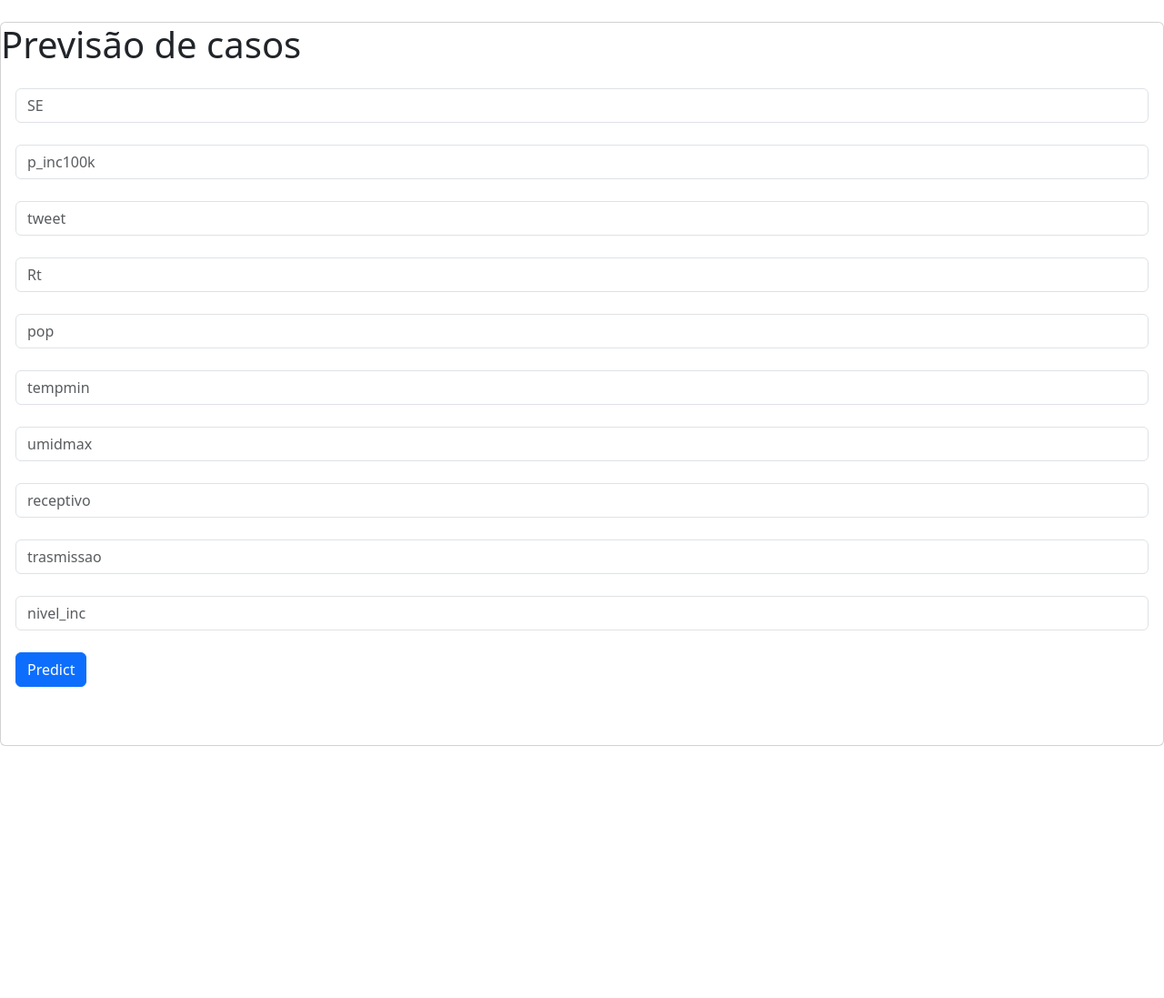
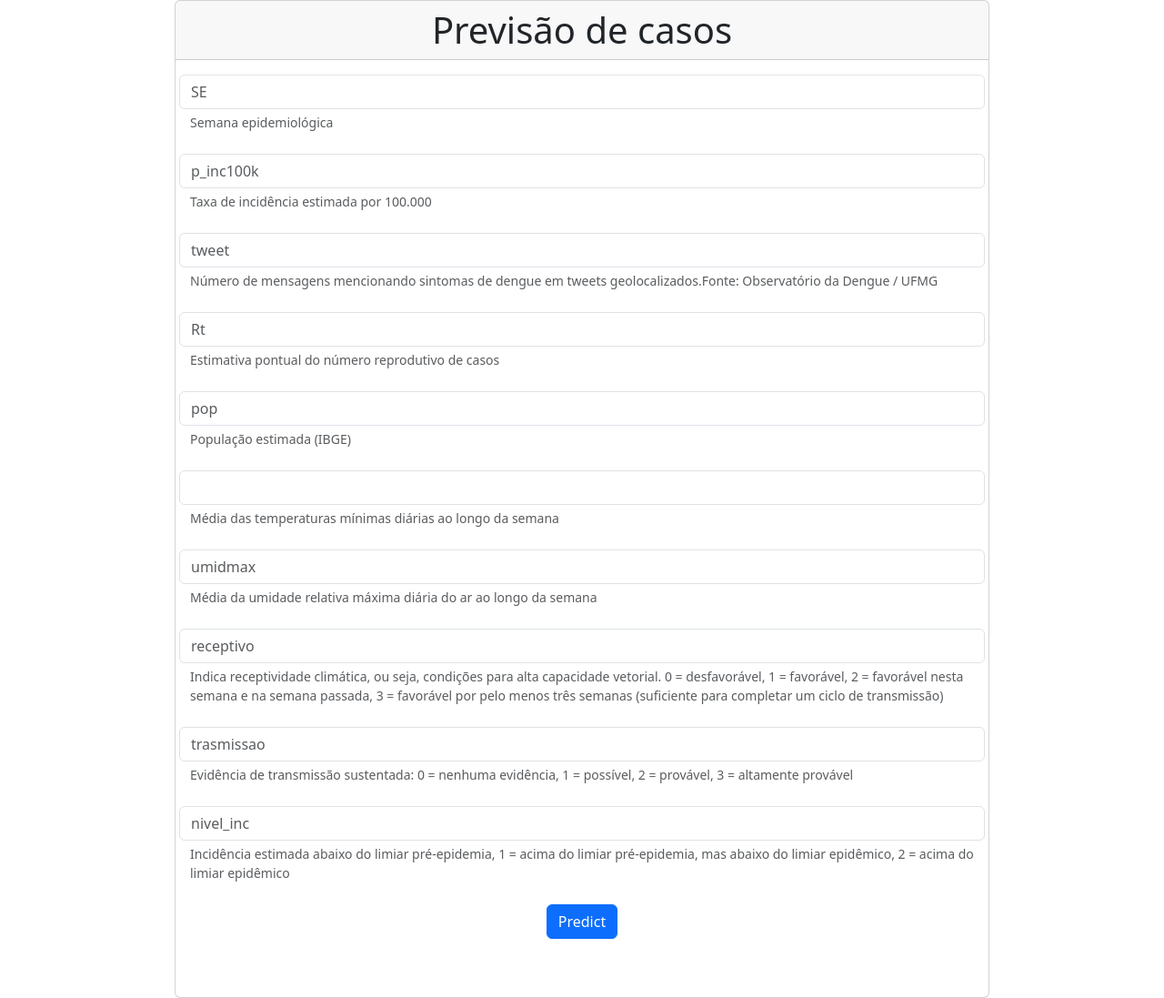
Before and after one commit to Aleomar15/TCC_Project, a Flask app: page / in a window 1280 px wide. Shown: the whole page at 91% size. Before the commit the page ends 820 px from the top, so only its background shows below. Run offline with Flask 2, Linux system fonts and the light colour scheme; parts of the project's set-up code (start-up, migrations or seed data) failed here and were passed over.

Commit message:
Atualizando

```diff
--- a/templates/index.html
+++ b/templates/index.html
@@ -11,24 +11,55 @@
 </head>
 
 <body>
-  <div class="conteiner">
-    <div class="card mt-4">
-      <h1>Previsão de casos</h1>
+  <div class="conteiner-fluid d-flex justify-content-center align-items-center" >
+    <div class="card" style="width: 70%;">
+      <h1 style="text-align: center;" class="card-header">Previsão de casos</h1>
 
       <div class="card-body">
           <form action="{{ url_for('predict')}}"method="post">
-            <input  class="form-control" type="text" name="SE" placeholder="SE" required><br>
-            <input class="form-control" type="text" name="p_inc100k" placeholder="p_inc100k" required><br>
-            <input class="form-control"type="text" name="tweet" placeholder="tweet" required><br>
-            <input class="form-control" type="text" name="Rt" placeholder="Rt" required><br>
-            <input class="form-control" type="text" name="pop" placeholder="pop" required><br>
-            <input class="form-control" type="text" name="tempmin" placeholder="tempmin" required><br>
-            <input class="form-control" type="text" name="umidmax" placeholder="umidmax" required><br>
-            <input class="form-control" type="text" name="receptivo" placeholder="receptivo" required><br>
-            <input class="form-control" type="text" name="trasmissao" placeholder="trasmissao" required><br>
-            <input class="form-control" type="text" name="nivel_inc" placeholder="nivel_inc" required><br>
-
+            <div class="form-group row">
+              <input  class="form-control" type="text" name="SE" id="SE" placeholder="SE" required>
+              <small id="SE" class="form-text text-muted">Semana epidemiológica</small>
+            </div><br>
+            <div class="form-group row">
+              <input class="form-control" type="text" name="p_inc100k" id="p_inc100k" placeholder="p_inc100k" required>
+              <small id="p_inc100k" class="form-text text-muted">Taxa de incidência estimada por 100.000</small>
+            </div><br>
+            <div class="form-group row">
+              <input class="form-control"type="text" name="tweet" id="tweet" placeholder="tweet" required>
+              <small id="tweet" class="form-text text-muted">Número de mensagens mencionando sintomas de dengue em tweets geolocalizados.Fonte: Observatório da Dengue / UFMG</small>
+            </div><br>
+            <div class="form-group row">
+              <input class="form-control" type="text" name="Rt" id="Rt" placeholder="Rt" required>
+              <small id="Rt" class="form-text text-muted">Estimativa pontual do número reprodutivo de casos</small>
+            </div><br>
+            <div class="form-group row">
+              <input class="form-control" type="text" name="pop" id="pop" placeholder="pop" required>
+              <small id="pop" class="form-text text-muted">População estimada (IBGE)</small>
+            </div><br>
+            <div class="form-group row">
+              <input class="form-control" type="text" name="tempmin" id="tempmin" required>
+              <small id="tempmin" class="form-text text-muted">Média das temperaturas mínimas diárias ao longo da semana</small>
+            </div><br>
+            <div class="form-group row">
+              <input class="form-control" type="text" name="umidmax" id="umidmax" placeholder="umidmax" required>
+              <small id="umidmax" class="form-text text-muted">Média da umidade relativa máxima diária do ar ao longo da semana</small>
+            </div><br>
+            <div class="form-group row">
+              <input class="form-control" type="text" name="receptivo" id="receptivo" placeholder="receptivo" required>
+              <small id="receptivo" class="form-text text-muted">Indica receptividade climática, ou seja, condições para alta capacidade vetorial. 0 = desfavorável, 1 = favorável, 2 = favorável nesta semana e na semana passada, 3 = favorável por pelo menos três semanas (suficiente para completar um ciclo de transmissão)</small>
+            </div><br>
+            <div class="form-group row">
+              <input class="form-control" type="text" name="trasmissao" id="trasmissao" placeholder="trasmissao" required>
+              <small id="trasmissao" class="form-text text-muted">Evidência de transmissão sustentada: 0 = nenhuma evidência, 1 = possível, 2 = provável, 3 = altamente provável</small>
+            </div><br>
+            <div class="form-group row">
+              <input class="form-control" type="text" name="nivel_inc" id="nivel_inc" placeholder="nivel_inc" required>
+              <small id="nivel_inc" class="form-text text-muted">Incidência estimada abaixo do limiar pré-epidemia, 1 = acima do limiar pré-epidemia, mas abaixo do limiar epidêmico, 2 = acima do limiar epidêmico</small>
+            </div><br>
+            <div class="text-center">
               <button type="submit" class="btn btn-primary btn-block btn-large">Predict</button>
+            </div>
           </form>
 
         <br>
```
Also changed, not shown: 1 other file.
